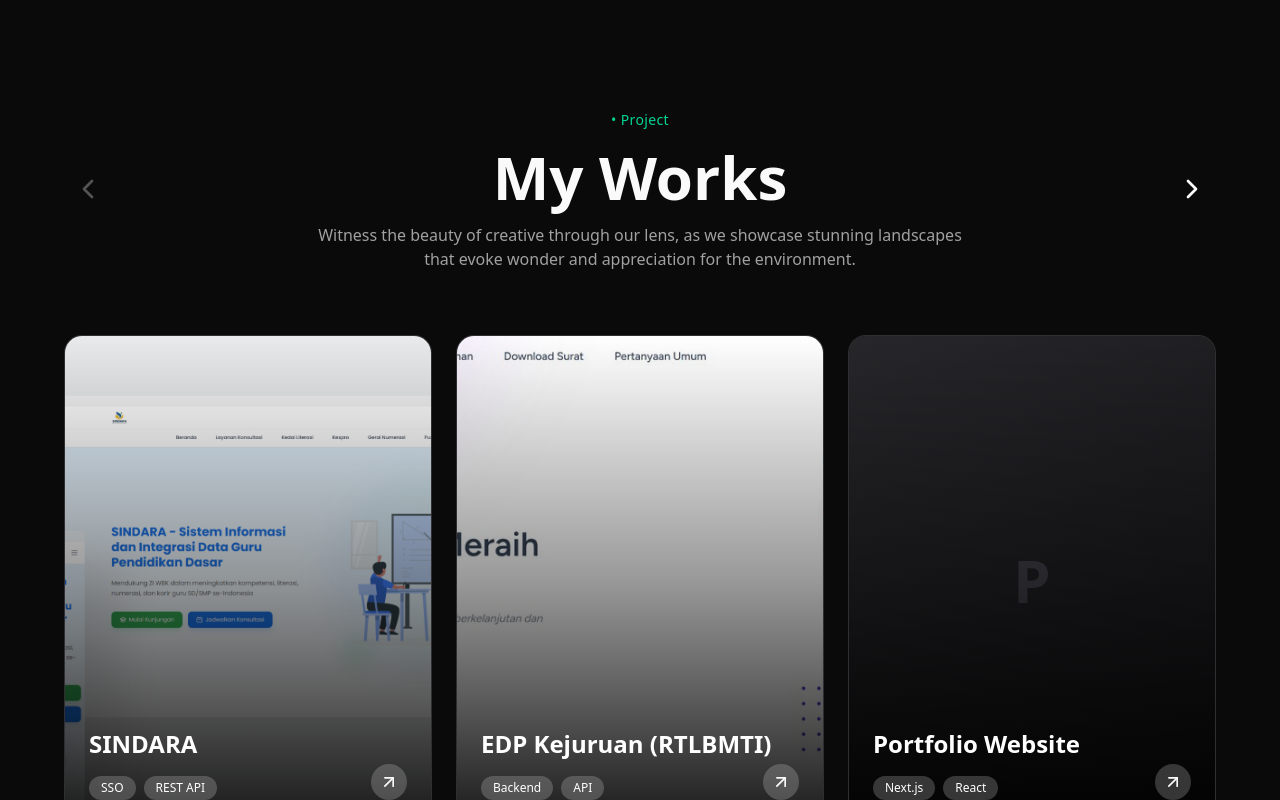
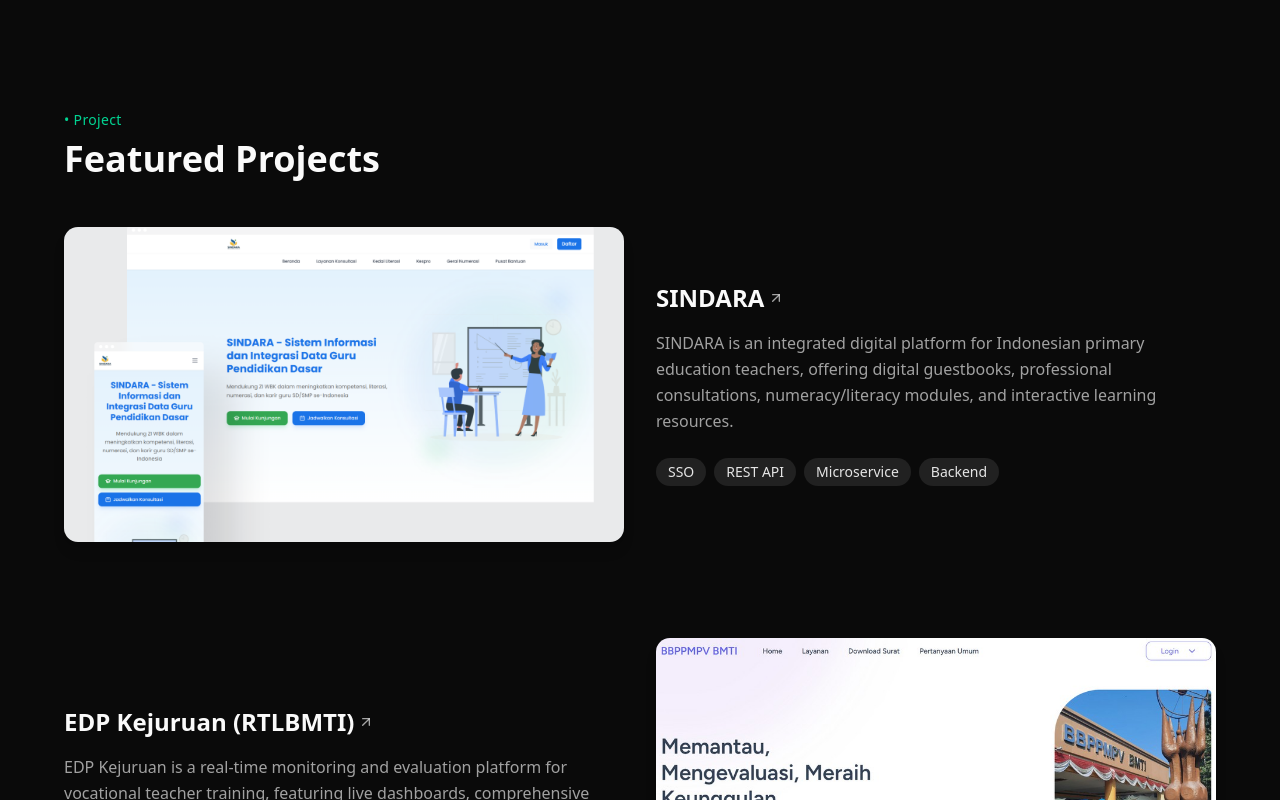
Before and after one commit to RIfkiND/ult-portofolio, a Next.js app: page / in a window 1280 px wide. Shown: the part 3020-3820 px from the top of the page. Built offline with nearby package versions, Linux system fonts and the light colour scheme.

Commit message:
Refactor ProjectSection component and update projects

```diff
--- a/components/Home/ProjectSection.tsx
+++ b/components/Home/ProjectSection.tsx
@@ -1,9 +1,8 @@
 "use client";
 
-import { motion, AnimatePresence } from "framer-motion";
+import { motion } from "framer-motion";
 import Image from "next/image";
-import { ArrowUpRight, ChevronLeft, ChevronRight } from "lucide-react";
-import { useState, useEffect } from "react";
+import { ArrowUpRight } from "lucide-react";
 
 interface Project {
   id: number;
@@ -30,183 +29,111 @@ const projects: Project[] = [
     description:
       "EDP Kejuruan is a real-time monitoring and evaluation platform for vocational teacher training, featuring live dashboards, comprehensive reporting, and user management.",
     imageUrl: "/projects/diklat.png",
-    techStack: ["Backend", "API", "Server", "CI/CD"],
+    techStack: ["Backend", "APi", "Server", "ci/cd"],
     link: "https://edp.kejuruan.id/"
   },
   {
     id: 3,
-    title: "Portfolio Website",
+    title: "Portfolio Website (This Site)",
     description:
       "A personal portfolio site showcasing projects, skills, and professional background, with a modern, responsive design.",
     imageUrl: "",
-    techStack: ["Next.js", "React", "Tailwind CSS", "Framer Motion"],
+    techStack: ["Next.js", "React", "Tailwind CSS", "Vercel"],
     link: "/"
   },
   {
     id: 4,
-    title: "Hasilbumi E-Commerce",
+    title: "Hasilbumi E-Commerce Backend",
     description:
       "Hasilbumi is an agricultural platform where I handled all backend and DevOps responsibilities, including API, database, and infrastructure.",
     imageUrl: "",
-    techStack: ["Laravel", "Payment Gateway", "React", "Stripe"],
+    techStack: ["Laravel", "Payment Gateway", "React",  "Stripe"],
     link: "https://www.linkedin.com/in/rifki-nd/details/projects/1307333513/multiple-media-viewer/?locale=in_ID&profileId=ACoAAEeVC8oBE5xXklO_HJHfEKRPlrpTvI8oqVI&treasuryMediaId=1727884187244"
   },
   {
     id: 5,
-    title: "Codeout",
+    title: "Codeout (Competition, 7th Telkom University)",
     description:
-      "Codeout is a collaborative coding challenge platform with live code execution, lobbies for competition, and real-time feedback, built for developer skill improvement. Created for Telkom University competition (7th place).",
+      "Codeout is a collaborative coding challenge platform with live code execution, lobbies for competition, and real-time feedback, built for developer skill improvement. This project was created for the final round of a software development competition at Telkom University.",
     imageUrl: "",
     techStack: ["SvelteKit", "Supabase", "Piston API", "shadcn/ui"],
     link: "https://codeout-app.vercel.app/"
   },
 ];
 
-export default function ProjectShowcase(id: { id: string }) {
-  const [currentIndex, setCurrentIndex] = useState(0);
-  const [hoveredId, setHoveredId] = useState<number | null>(null);
-
-  const itemsPerView = 3;
-  const maxIndex = Math.max(0, projects.length - itemsPerView);
-
-  const nextSlide = () => {
-    setCurrentIndex((prev) => Math.min(prev + 1, maxIndex));
-  };
-
-  const prevSlide = () => {
-    setCurrentIndex((prev) => Math.max(prev - 1, 0));
-  };
-
+export default function ProjectShowcase(id : { id: string }) {
   return (
     <section className="py-16 px-4 md:px-8 lg:px-16">
-      <div className="max-w-7xl mx-auto">
-        {/* Header with Navigation */}
-        <div className="relative text-center mb-16">
-          {/* Left Arrow */}
-          <button
-            onClick={prevSlide}
-            disabled={currentIndex === 0}
-            className="absolute left-0 top-1/2 -translate-y-1/2 p-2 disabled:opacity-30 disabled:cursor-not-allowed transition-all"
-          >
-            <ChevronLeft className="w-8 h-8" />
-          </button>
-
-          {/* Content */}
-          <div>
+      <div className="max-w-6xl mx-auto">
          <span className="text-emerald-400 text-sm font-medium tracking-wide">
               • Project
             </span>
-            <h2 className="text-4xl md:text-5xl lg:text-6xl font-bold text-foreground mt-4 mb-4">
-              My Works
+        <h2 className="text-3xl pt-2 md:text-4xl font-bold text-foreground text-lefth mb-12">
+          Featured Projects
         </h2>
-            <p className="text-muted-foreground max-w-2xl mx-auto">
-              Witness the beauty of creative through our lens, as we showcase stunning landscapes that evoke wonder and appreciation for the environment.
-            </p>
-          </div>
 
-          {/* Right Arrow */}
-          <button
-            onClick={nextSlide}
-            disabled={currentIndex === maxIndex}
-            className="absolute right-0 top-1/2 -translate-y-1/2 p-2 disabled:opacity-30 disabled:cursor-not-allowed transition-all"
-          >
-            <ChevronRight className="w-8 h-8" />
-          </button>
-        </div>
+        <div className="flex flex-col gap-16 md:gap-24">
+          {projects.map((project, index) => {
+            const isEven = index % 2 === 0;
 
-        {/* Carousel Container */}
-        <div className="relative">
-
-          {/* Carousel Track */}
-          <div className="overflow-hidden">
-            <motion.div
-              className="flex gap-6"
-              animate={{ x: `-${currentIndex * (100 / itemsPerView)}%` }}
-              transition={{ type: "spring", stiffness: 300, damping: 30 }}
-            >
-              {projects.map((project) => (
+            return (
               <motion.div
                 key={project.id}
-                  className="relative flex-shrink-0 w-full md:w-[calc(50%-12px)] lg:w-[calc(33.333%-16px)] group"
-                  onHoverStart={() => setHoveredId(project.id)}
-                  onHoverEnd={() => setHoveredId(null)}
+                initial={{ opacity: 0, y: 50 }}
+                whileInView={{ opacity: 1, y: 0 }}
+                viewport={{ once: true }}
+                transition={{ duration: 0.6, ease: "easeOut" }}
+                className={`flex flex-col ${
+                  isEven ? "md:flex-row" : "md:flex-row-reverse"
+                } gap-8 items-center`}
               >
-                  {/* Card */}
-                  <div className="relative aspect-[3/4] rounded-2xl overflow-hidden bg-zinc-900 border border-border">
-                    {/* Image */}
+                {/* Image Section */}
+                <div className="w-full md:w-1/2">
+                  <div className="relative aspect-video rounded-xl overflow-hidden shadow-lg">
                     {project.imageUrl ? (
                       <Image
                         src={project.imageUrl}
                         alt={project.title}
                         fill
-                        className="object-cover transition-transform duration-500 group-hover:scale-110"
+                        className="object-cover transition-transform duration-300 hover:scale-105"
                       />
                     ) : (
-                      <div className="flex items-center justify-center w-full h-full bg-gradient-to-br from-zinc-800 to-zinc-900">
-                        <div className="text-6xl font-bold text-zinc-700">
-                          {project.title.charAt(0)}
+                      <div className="flex items-center justify-center w-full h-full bg-zinc-100 dark:bg-zinc-900">
+                        <span className="inline-flex items-center justify-center w-16 h-16 rounded-full bg-zinc-300 dark:bg-zinc-800">
+                          <ArrowUpRight className="w-8 h-8 text-zinc-700 dark:text-zinc-200" />
+                        </span>
+                      </div>
+                    )}
                   </div>
                 </div>
-                    )}
 
-                    {/* Overlay - Always visible title, description on hover */}
-                    <div className="absolute inset-0 bg-gradient-to-t from-black/90 via-black/40 to-transparent p-6 flex flex-col justify-end">
-                      {/* Title - Always visible */}
-                      <motion.div
-                        initial={{ opacity: 1 }}
-                        animate={{ opacity: hoveredId === project.id ? 0 : 1 }}
-                        className="text-white"
-                      >
-                        <h3 className="text-2xl font-bold mb-2">{project.title}</h3>
-                      </motion.div>
-
-                      {/* Description - Shows on hover */}
-                      <AnimatePresence>
-                        {hoveredId === project.id && (
-                          <motion.div
-                            initial={{ opacity: 0, y: 20 }}
-                            animate={{ opacity: 1, y: 0 }}
-                            exit={{ opacity: 0, y: 20 }}
-                            transition={{ duration: 0.3 }}
-                            className="text-white"
-                          >
-                            <h3 className="text-2xl font-bold mb-3">{project.title}</h3>
-                            <p className="text-sm text-white/90 leading-relaxed mb-4 line-clamp-4">
+                {/* Text Section */}
+                <div className="w-full md:w-1/2 flex flex-col gap-4">
+                  <h3 className="text-2xl font-semibold text-foreground flex items-center gap-2">
+                    {project.link ? (
+                      <a href={project.link} target="_blank" rel="noopener noreferrer" className="hover:underline flex items-center gap-1">
+                        {project.title}
+                        <ArrowUpRight className="w-4 h-4 inline-block text-primary/70" />
+                      </a>
+                    ) : project.title}
+                  </h3>
+                  <p className="text-muted-foreground leading-relaxed">
                     {project.description}
                   </p>
-                          </motion.div>
-                        )}
-                      </AnimatePresence>
-
-                      {/* Tech Stack Tags - Always visible */}
                   <div className="flex flex-wrap gap-2 mt-2">
-                        {project.techStack.slice(0, 2).map((tech) => (
+                    {project.techStack.map((tech) => (
                       <span
                         key={tech}
-                            className="px-3 py-1 text-xs font-medium bg-white/20 backdrop-blur-sm text-white rounded-full"
+                        className="px-3 py-1 text-sm font-medium bg-primary/10 text-primary rounded-full"
                       >
                         {tech}
                       </span>
                     ))}
                   </div>
-
-                      {/* Link Icon */}
-                      {project.link && (
-                        <a
-                          href={project.link}
-                          target="_blank"
-                          rel="noopener noreferrer"
-                          className="absolute bottom-6 right-6 p-2 bg-white/20 backdrop-blur-sm rounded-full transition-colors"
-                        >
-                          <ArrowUpRight className="w-5 h-5" />
-                        </a>
-                      )}
-                    </div>
                 </div>
               </motion.div>
-              ))}
-            </motion.div>
-          </div>
+            );
+          })}
         </div>
       </div>
     </section>
```
Lines whose indentation alone changed are shown as unchanged.
